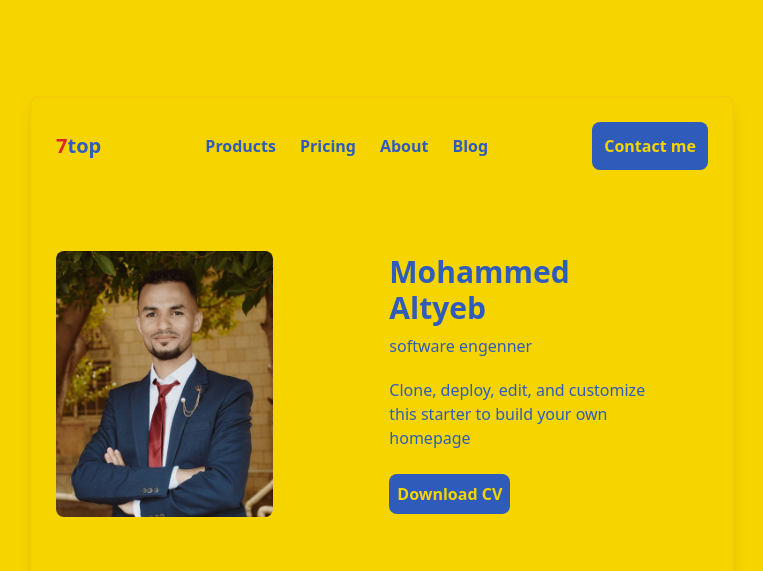
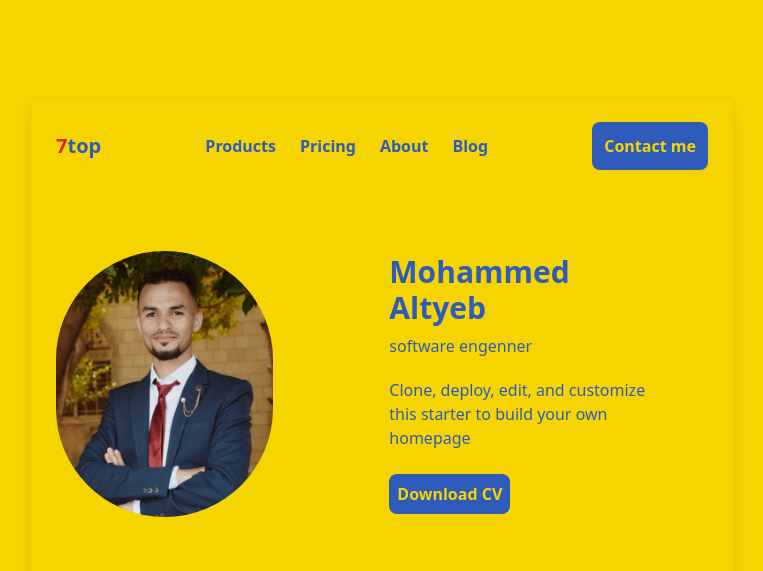
Before and after one commit to altyeb22/tailwind-css, a plain HTML site: page index.html in a window 1280 px wide. Shown: the top 571 px of the page, without its empty margins (258-1021 px from the left). Drawn offline with nearby package versions, Linux system fonts and the light colour scheme.

Commit message:
Update index.html

```diff
--- a/index.html
+++ b/index.html
@@ -91,7 +91,7 @@
      items-center gap-8 md:gap-20
      m-6 md:flex-row  md:justify-between">
 
-    <img  class="w-2/4 rounded-lg  lg:w-2/6"  src="IMG_٢٠٢٣٠٩٢٦_٢٣٢٠٤٣.jpg" alt="">
+    <img  class="w-2/4 rounded-full  lg:w-2/6"  src="IMG_٢٠٢٣٠٩٢٦_٢٣٢٠٤٣.jpg" alt="">
 
 
       <div class="flex flex-col gap-2 items-center md:items-start md:p-9" >
```
